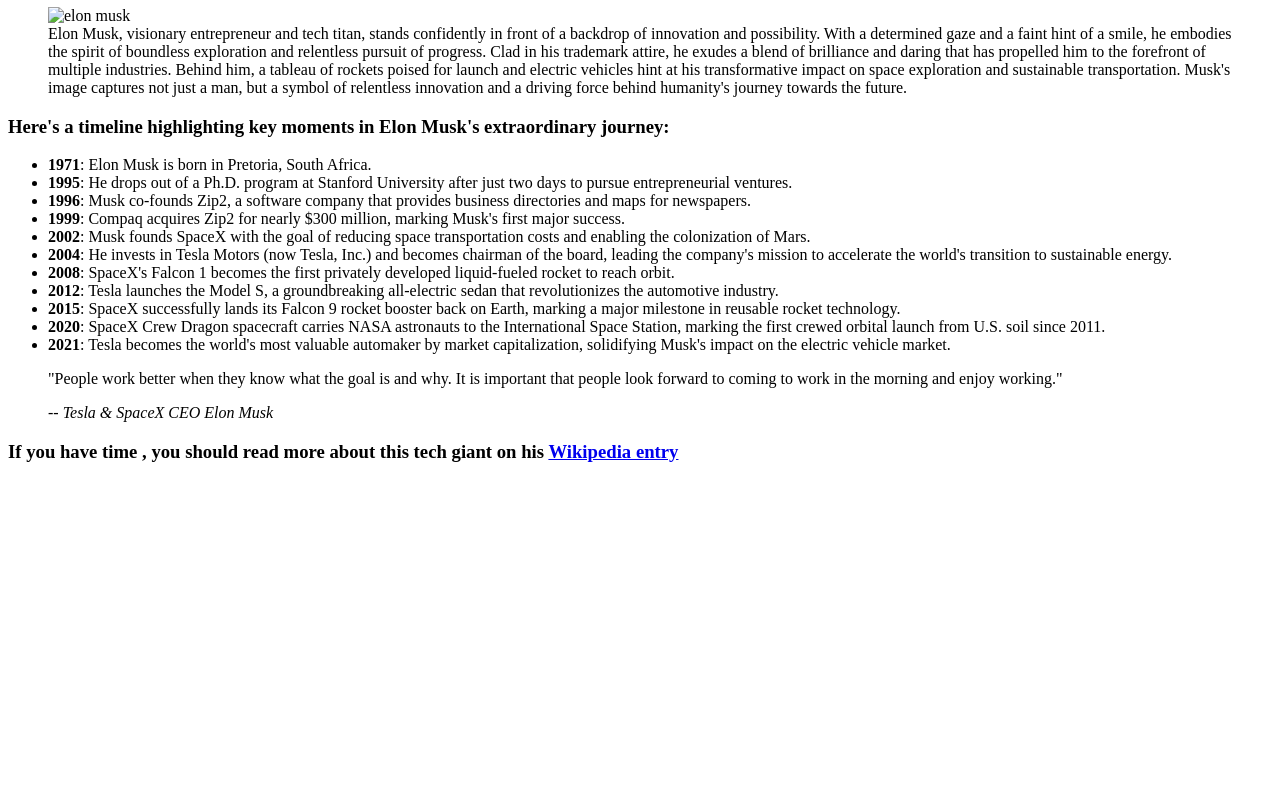
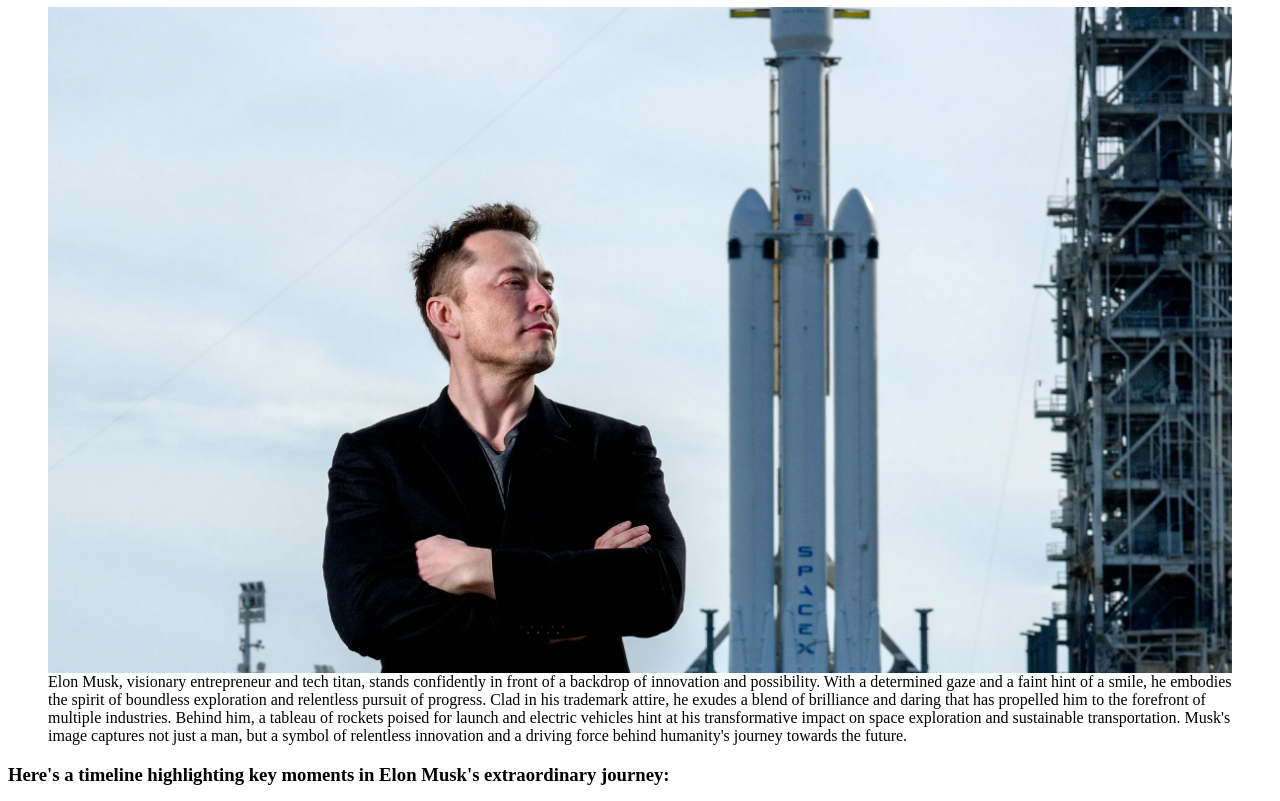
Before and after one commit to philptech/Elon-Musk-Tribute, a plain HTML site: page index.html in a window 1280 px wide. Shown: the part 73-874 px from the top of the page. Before the commit the page ends 800 px from the top, so only its background shows below. Drawn offline with Linux system fonts and the light colour scheme; files whose address does not match are found by name.

Commit message:
new image location changes

```diff
--- a/index.html
+++ b/index.html
@@ -14,7 +14,7 @@
 
             <figure id="img-div">
 
-            <img src="/PROJECTS/Elon Musk Tribute Website/Images/elon musk photo.webp" alt="elon musk" id="image">
+            <img src="/Images/elon musk photo.webp" alt="elon musk" id="image">
 
             <figcaption id="img-caption">Elon Musk, visionary entrepreneur and tech titan, stands confidently in front of a backdrop of innovation and possibility. With a determined gaze and a faint hint of a smile, he embodies the spirit of boundless exploration and relentless pursuit of progress. Clad in his trademark attire, he exudes a blend of brilliance and daring that has propelled him to the forefront of multiple industries. Behind him, a tableau of rockets poised for launch and electric vehicles hint at his transformative impact on space exploration and sustainable transportation. Musk's image captures not just a man, but a symbol of relentless
                  innovation and a driving force behind humanity's journey towards the future.</figcaption>
```
